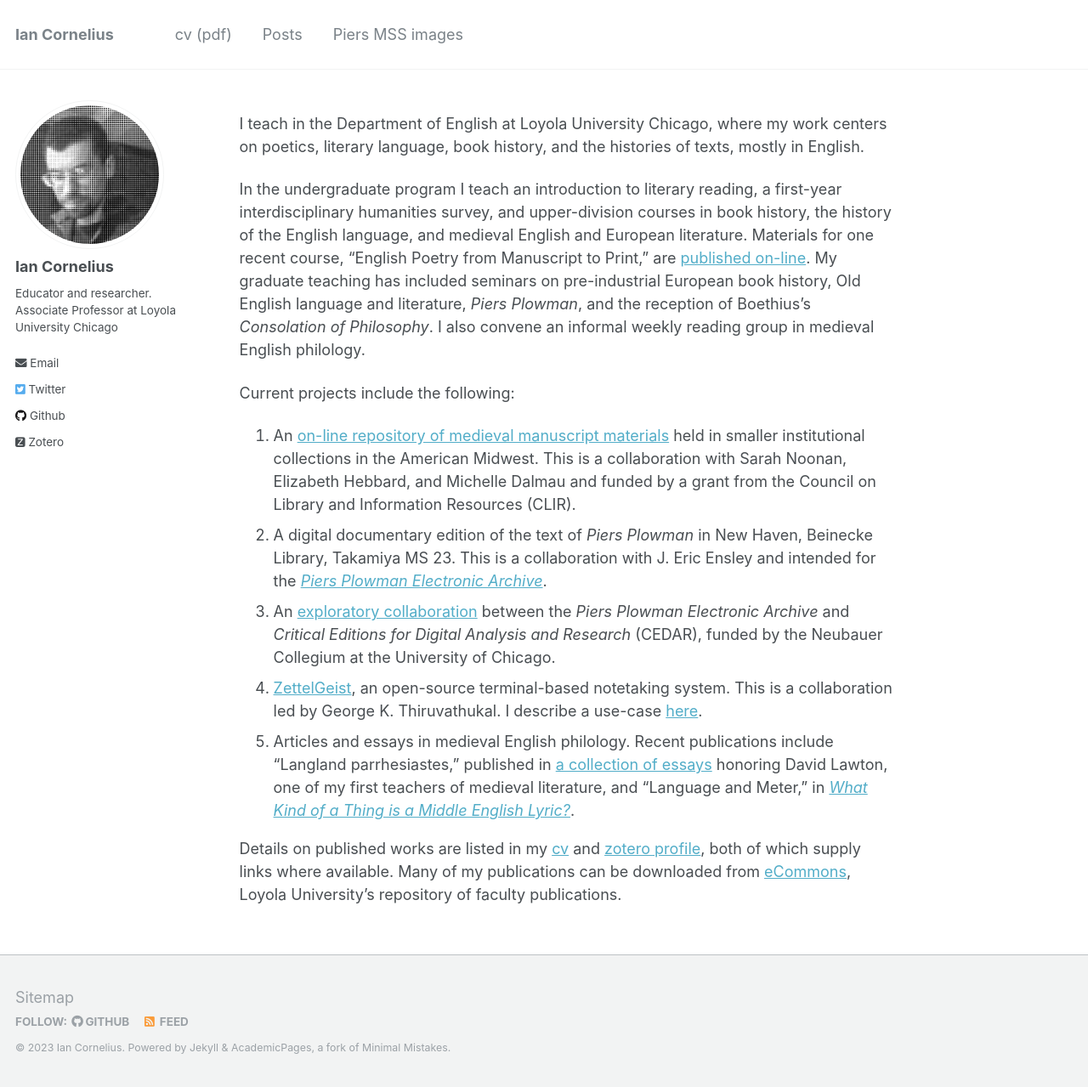
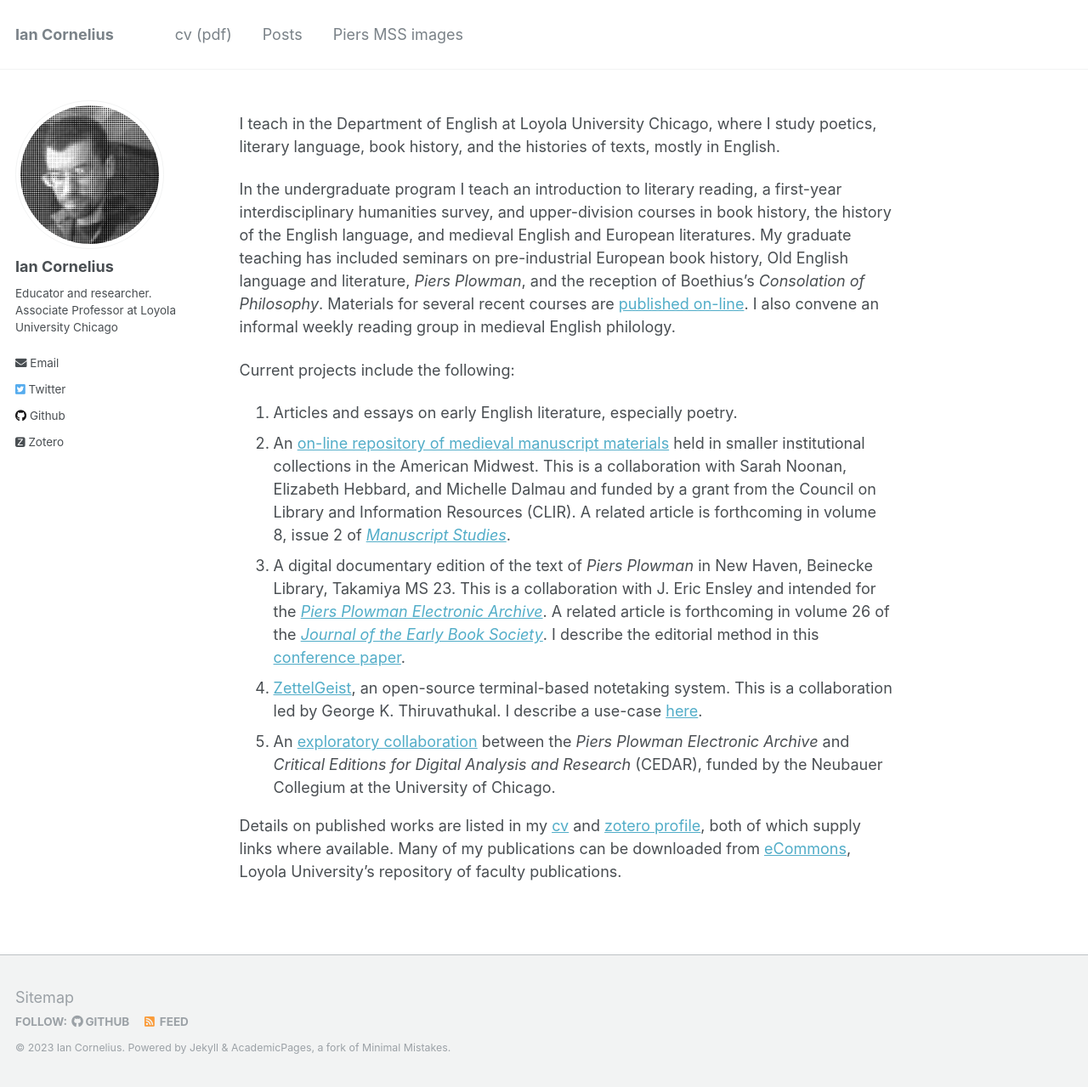
Before and after one commit to icornelius/icornelius.github.io, a Jekyll site: the page built from docs/_pages/index.md, in a window 1280 px wide and 1279 px high. Shown: the whole window at 85% size. Built offline with Jekyll 4.4.1, drawn with Linux system fonts in a browser that asks for light colours; some web fonts are replaced.

Commit message:
update index

```diff
--- a/docs/_pages/index.md
+++ b/docs/_pages/index.md
@@ -8,28 +8,30 @@ redirect_from:
   - /about.html
 ---
 
-I teach in the Department of English at Loyola University Chicago, where my work centers on poetics, literary language, book history, and the histories of texts, mostly in English.
+I teach in the Department of English at Loyola University Chicago, where I study poetics, literary language, book history, and the histories of texts, mostly in English.
 
-In the undergraduate program I teach an introduction to literary reading, a first-year interdisciplinary humanities survey, and upper-division courses in book history, the history of the English language, and medieval English and European literature.
-Materials for one recent course, "English Poetry from Manuscript to Print," are [published on-line](https://github.com/icornelius/zg-syllabi).
+In the undergraduate program I teach an introduction to literary reading, a first-year interdisciplinary humanities survey, and upper-division courses in book history, the history of the English language, and medieval English and European literatures.
 My graduate teaching has included seminars on pre-industrial European book history, Old English language and literature, *Piers Plowman*, and the reception of Boethius's *Consolation of Philosophy*.
+Materials for several recent courses are [published on-line](https://github.com/icornelius/zg-syllabi).
 I also convene an informal weekly reading group in medieval English philology.
 
 Current projects include the following:
 
+1. Articles and essays on early English literature, especially poetry.
 1. An [on-line repository of medieval manuscript materials](https://peripheralmss.org/) held in smaller institutional collections in the American Midwest. This is a collaboration with Sarah Noonan, Elizabeth Hebbard, and Michelle Dalmau and funded by a grant from the Council on Library and Information Resources (CLIR).
+A related article is forthcoming in volume 8, issue 2 of [*Manuscript Studies*].
 1. A digital documentary edition of the text of *Piers Plowman* in New Haven, Beinecke Library, Takamiya MS 23.
 This is a collaboration with J. Eric Ensley and intended for the [*Piers Plowman Electronic Archive*](http://piers.chass.ncsu.edu/).
+A related article is forthcoming in volume 26 of the [*Journal of the Early Book Society*].
+I describe the editorial method in this [conference paper](https://luc.hosted.panopto.com/Panopto/Pages/Viewer.aspx?id=c17f0873-ac2b-4e8f-926a-aebb012b1641).
+1. [ZettelGeist](https://zettelgeist.github.io/), an open-source terminal-based notetaking system. This is a collaboration led by George K. Thiruvathukal. I describe a use-case [here](https://icornelius.github.io/posts/2022/09/using-zettelgeist/).
 1. An [exploratory collaboration](https://voices.uchicago.edu/cedar/projects/) between the *Piers Plowman Electronic Archive* and *Critical Editions for Digital Analysis and Research* (CEDAR), funded by the Neubauer Collegium at the University of Chicago.
-1. [ZettelGeist](https://zettelgeist.github.io/), an open-source terminal-based notetaking system. This is a collaboration led by George K. Thiruvathukal. I describe a use-case [here](https://icornelius.github.io/posts/2022/09/using-zettelgeist/).
-1. Articles and essays in medieval English philology.
-Recent publications include "Langland parrhesiastes," published in [a collection of essays] honoring David Lawton, one of my first teachers of medieval literature,
-and "Language and Meter," in [*What Kind of a Thing is a Middle English Lyric?*](https://www.pennpress.org/9780812253900/what-kind-of-a-thing-is-a-middle-english-lyric/).
 
 Details on published works are listed in my [cv] and [zotero profile], both of which supply links where available.
 Many of my publications can be downloaded from [eCommons], Loyola University's repository of faculty publications.
 
-[a collection of essays]: https://manchesteruniversitypress.co.uk/9781526149497/medieval-literary-voices/
 [eCommons]: https://ecommons.luc.edu/do/search/?q=author_lname%3A%22Cornelius%22%20author_fname%3A%22Ian%22
 [cv]: https://icornelius.github.io/files/cornelius-cv.pdf
 [zotero profile]: https://www.zotero.org/irc7/
+[*Manuscript Studies*]: https://mss.pennpress.org/home/
+[*Journal of the Early Book Society*]: https://press.pace.edu/journal-of-the-early-book-society/
```
